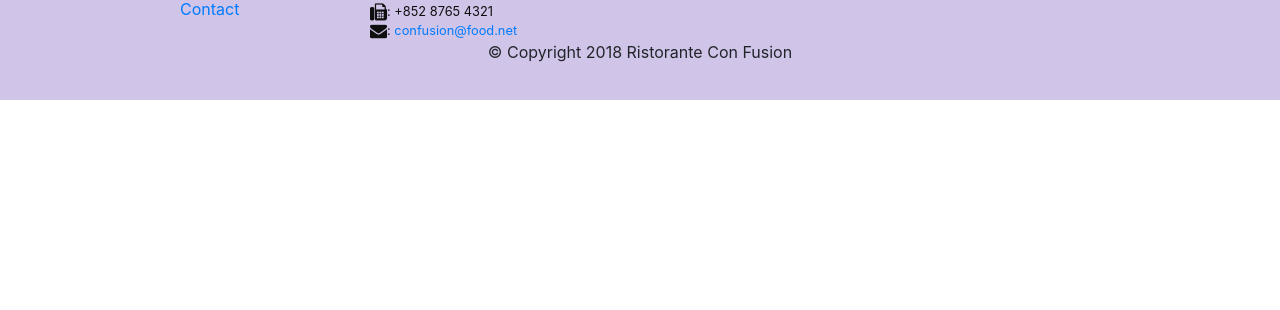
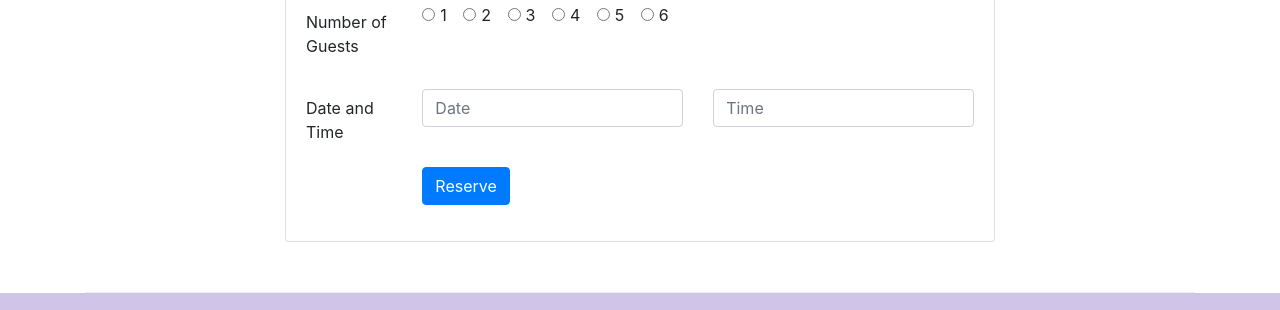
Before and after one commit to mricom/conFusion-restaurant-bootstrap4, a website: page index.html in a window 1280 px wide. Shown: the part 1661-1971 px from the top of the page. Before the commit the page ends 1761 px from the top, so only its background shows below. Drawn offline with nearby package versions, Linux system fonts and the light colour scheme.

Commit message:
Bootstrap: Assignment 2.

```diff
--- a/index.html
+++ b/index.html
@@ -41,8 +41,11 @@
                     <h1>Ristorante con Fusion</h1>
                     <p>We take inspiration from the World's best cuisines, and create a unique fusion experience. Our lipsmacking creations will tickle your culinary senses!</p>
                 </div>
-                <div class="col-12 col-sm align-self-center">
+                <div class="col-12 col-sm-3 align-self-center">
                     <img src="img/logo.png" class="img-fluid">
+                </div>
+                <div class="col-12 col-sm-3 align-self-center">
+                    <a role="button" class="btn btn-block btn-sm btn-warning" href="#reservetableform">Reserve a Table</a>
                 </div>
             </div>
         </div>
@@ -71,11 +74,11 @@
             </div>
             <div class="col col-sm col-md">
                 <div class="media">
-                    <img class="d-flex mr-3 img-thumbnail align-self-center" src="img/buffet.png" alt="buffet">
                     <div class="media-body">
-                        <h2 class="mt-0">Weekend Grand Buffet</h2>
+                        <h2 class="mt-0">Weekend Grand Buffet <span class="badge badge-danger">NEW</span></h2>
                         <p class="d-none d-sm-block">Featuring mouthwatering combinations with a choice of five different salads, six enticing appetizers, six main entrees and five choicest desserts. Free flowing bubbly and soft drinks. All for just $19.99 per person </p>
                     </div>
+                    <img class="d-flex mr-3 img-thumbnail align-self-center" src="img/buffet.png" alt="buffet">
                 </div>
 
             </div>
@@ -92,6 +95,65 @@
                         <h2 class="mt-0">Alberto Somayya</h2>
                         <h4>Executive Chef</h4>
                         <p class="d-none d-sm-block">Award winning three-star Michelin chef with wide International experience having worked closely with whos-who in the culinary world, he specializes in creating mouthwatering Indo-Italian fusion experiences. </p>
+                    </div>
+                </div>
+            </div>
+        </div>
+
+        <div class="row row-content">
+            <div class="col-12 col-sm-8 mx-auto">
+                <div class="card">
+                    <h3 class="card-header bg-warning text-white">
+                        Reserve a Table
+                    </h3>
+                    <div class="card-body">
+                        <form id="reservetableform">
+                            <div class="form-group row">
+                                <div class="col-12 col-sm-2 col-form-label">
+                                    <label>Number of Guests</legend>
+                                </div>
+                                <div class="col-12 col-sm-10">
+                                    <div class="form-check form-check-inline">
+                                        <input class="form-check-input" type="radio" name="guestsnumber" id="1guest" value="1">
+                                        <label class="form-check-label" for="1guest">1</label>
+                                    </div>
+                                    <div class="form-check form-check-inline">
+                                        <input class="form-check-input" type="radio" name="guestsnumber" id="2-guests" value="2">
+                                        <label class="form-check-label" for="2-guests">2</label>
+                                    </div>
+                                    <div class="form-check form-check-inline">
+                                        <input class="form-check-input" type="radio" name="guestsnumber" id="3-guests" value="3">
+                                        <label class="form-check-label" for="3-guests">3</label>
+                                    </div>
+                                    <div class="form-check form-check-inline">
+                                        <input class="form-check-input" type="radio" name="guestsnumber" id="4-guests" value="4">
+                                        <label class="form-check-label" for="4-guests">4</label>
+                                    </div>
+                                    <div class="form-check form-check-inline">
+                                        <input class="form-check-input" type="radio" name="guestsnumber" id="5-guests" value="5">
+                                        <label class="form-check-label" for="5-guests">5</label>
+                                    </div>
+                                    <div class="form-check form-check-inline">
+                                        <input class="form-check-input" type="radio" name="guestsnumber" id="6-guests" value="6">
+                                        <label class="form-check-label" for="6-guests">6</label>
+                                    </div>
+                                </div>
+                            </div>
+                            <div class="form-group row">
+                                <label for="date" class="col-12 col-md-2 col-form-label">Date and Time</label>
+                                <div class="col-12 col-md-5">
+                                    <input type="text" class="form-control" id="date" name="date" placeholder="Date">
+                                </div>
+                                <div class="col-12 col-md-5">
+                                    <input type="text" class="form-control" id="time" name="time" placeholder="Time">
+                                </div>
+                            </div>
+                            <div class="form-group row">
+                                <div class="offset-md-2 col-md-10">
+                                    <button type="submit" class="btn btn-primary">Reserve</button>
+                                </div>
+                            </div>
+                        </form>
                     </div>
                 </div>
             </div>
```
